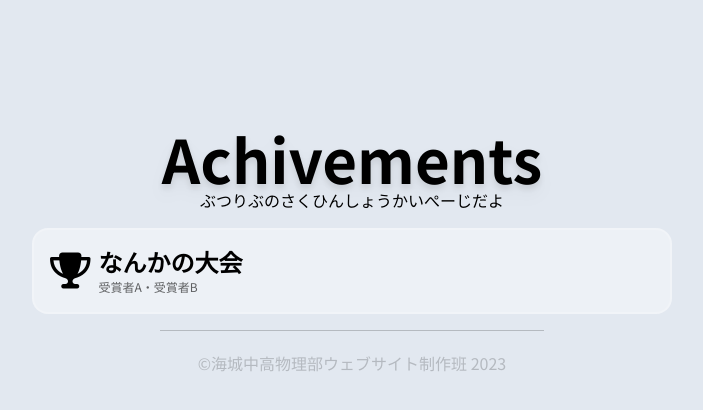
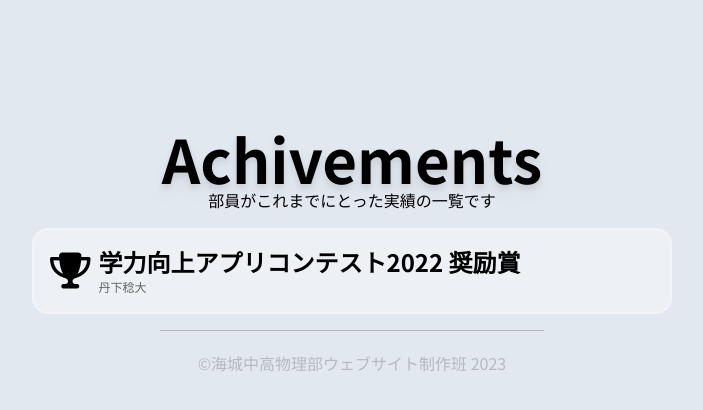
Before and after one commit to Kph-Lab/KPCNewWebsite, a Nuxt app: page /achivements in a window 1280 px wide. Shown: the top 410 px of the page, without its empty margins (288-991 px from the left). Built offline with nearby package versions, Linux system fonts and the light colour scheme; a web font is replaced by a local one.

Commit message:
紹介文などの修正

```diff
--- a/components/index/about.vue
+++ b/components/index/about.vue
@@ -4,7 +4,11 @@
       <h1 class="text-6xl font-bold text-black/20 -ml-5">01</h1>
       <h1 class="text-6xl font-bold -mt-8">About</h1>
       <p class="mt-2">
-        海城中高物理部を知ってるか！？<br>実力の弱小部活！海城中高物理部！！！<br>東京、新大久保にある新理科館でプログラミング、<br>ピタゴラ、電子工作など、幅広い学問を学べるんだぞ！<br>海城魂！！海城中高物理部♪海城中高物理部♪海城魂！
+        海城物理部へようこそ！<br>
+        新理科館にある部室で自由に作品制作を進めています！<br>
+        電子工作などいかにも物理らしいことから、<br>
+        プログラミングやwebサイト制作、動画編集など、<br>
+        部員一人一人が自分のしたいことをのびのびと追求しています！
       </p>
     </div>
   </div>
--- a/pages/achivements.vue
+++ b/pages/achivements.vue
@@ -1,7 +1,7 @@
 <template>
   <div class="max-w-2xl mx-auto px-4">
     <h1 class="text-6xl font-bold text-center mt-32 drop-shadow-lg">Achivements</h1>
-    <p class="text-center">ぶつりぶのさくひんしょうかいぺーじだよ</p>
+    <p class="text-center">部員がこれまでにとった実績の一覧です</p>
     <div class="grid grid-cols-1 gap-4 mt-4">
       <div
         v-for="achivement in achivements"
@@ -23,8 +23,8 @@ export default {
   data(){return{
     achivements: [
       {
-        name: "なんかの大会",
-        who: "受賞者A・受賞者B"
+        name: "学力向上アプリコンテスト2022 奨励賞",
+        who: "丹下稔大"
       }
     ]
   }}
--- a/pages/articles.vue
+++ b/pages/articles.vue
@@ -1,7 +1,7 @@
 <template>
   <div class="max-w-2xl mx-auto px-4">
     <h1 class="text-6xl font-bold text-center mt-32 drop-shadow-lg">Articles</h1>
-    <p class="text-center">ぶつりぶのきじいちらんぺーじだよ</p>
+    <p class="text-center">部員が書いた幅広い分野の記事です</p>
     <div class="grid grid-cols-1 sm:grid-cols-2 gap-4 mt-4">
       <NuxtLink
         class="bg-white/40 border-white/20 border-2 p-2 rounded-xl flex flex-col gap-2"
--- a/pages/works.vue
+++ b/pages/works.vue
@@ -1,7 +1,7 @@
 <template>
   <div class="max-w-2xl mx-auto px-4">
     <h1 class="text-6xl font-bold text-center mt-32 drop-shadow-lg">Works</h1>
-    <p class="text-center">ぶつりぶのさくひんしょうかいぺーじだよ</p>
+    <p class="text-center">部員が作成したさまざまな作品の紹介ページです</p>
     <div class="grid grid-cols-1 sm:grid-cols-2 gap-4 mt-4">
       <div
         class="p-2 bg-white/40 border-2 border-white/20 rounded-2xl flex flex-col gap-2"
```
